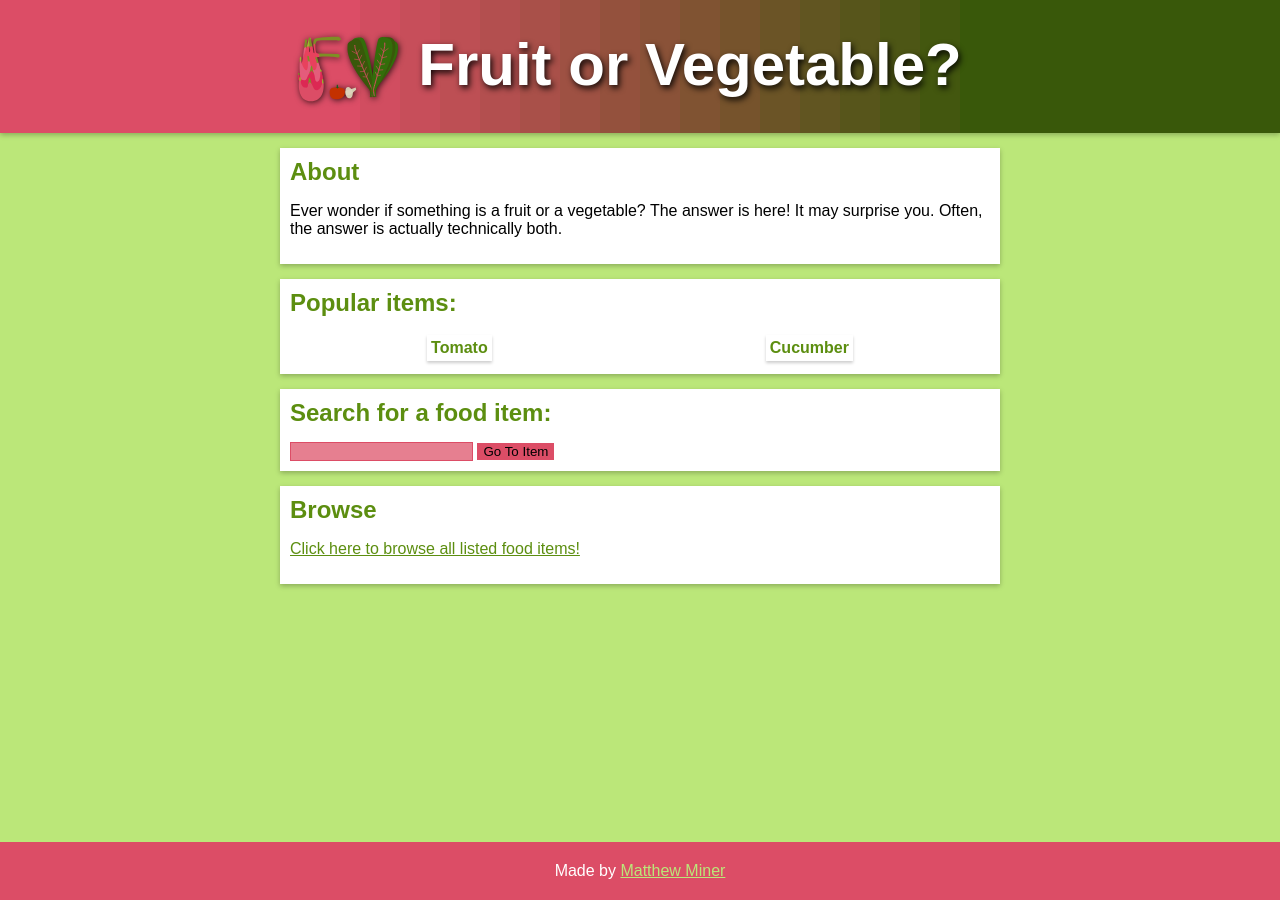
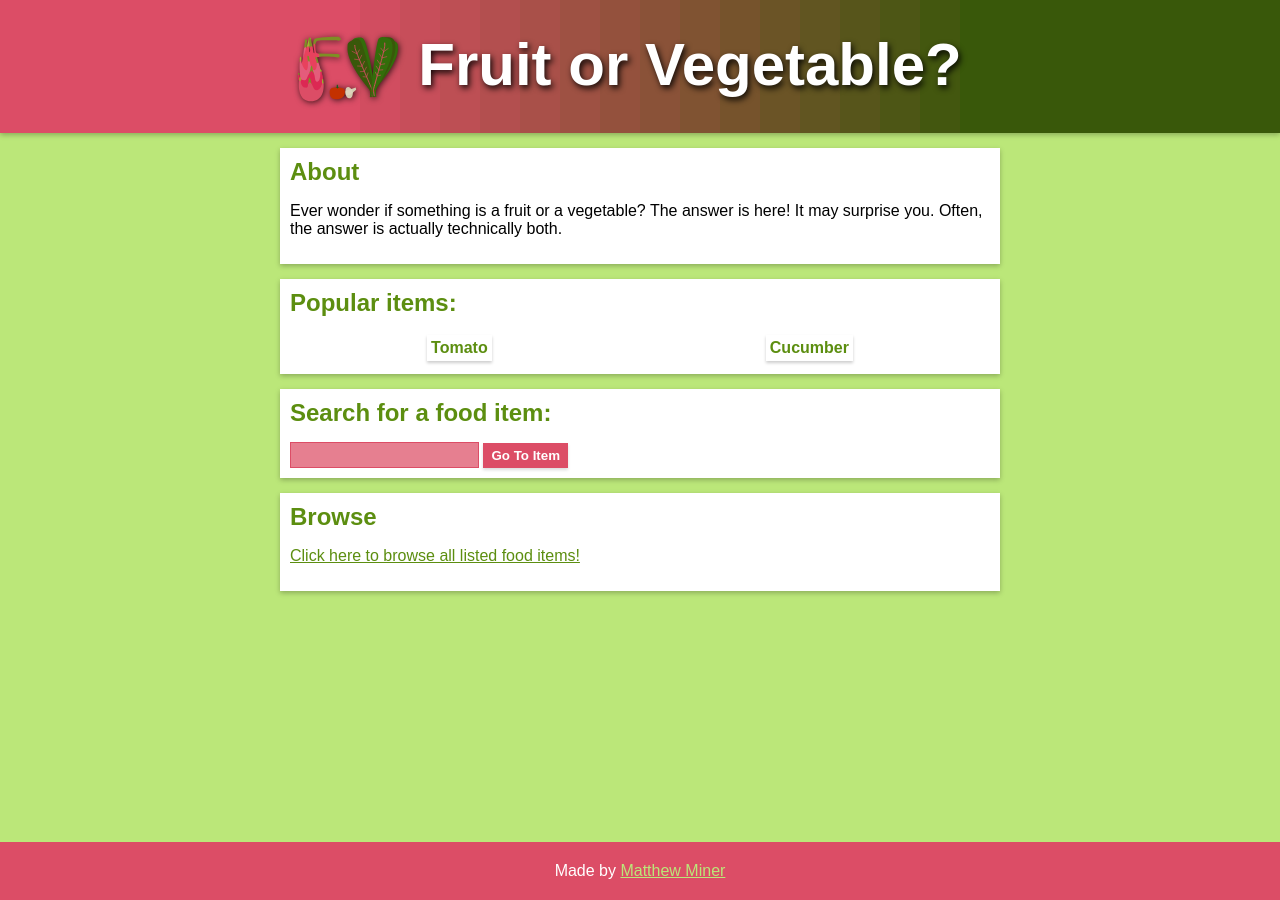
Before and after one commit to mminer237/fruitorvegetable, a Jekyll site: the page built from index.html, in a window 1280 px wide. Built offline with Jekyll 4.4.1, drawn with Linux system fonts in a browser that asks for light colours.

Commit message:
Improved search styling

```diff
--- a/css/style.scss
+++ b/css/style.scss
@@ -84,7 +84,7 @@ h2, summary {
 a {
 	color: $secondary-color;
 }
-a:hover {
+a:hover, button:hover {
 	filter: brightness(1.4);
 }
 #popular-items {
@@ -107,10 +107,17 @@ a:hover {
 input[type="text"] {
 	background-color: $lightish-primary-color;
 	border: 1px solid $primary-color;
+	height: 16px;
+	padding: 4px 5px;
 }
 button {
 	background-color: $primary-color;
 	border: none;
+	box-shadow: 0 2px 3px 0 rgba(0,0,0,0.14);
+	color: white;
+	cursor: pointer;
+	font-weight: bold;
+	padding: 5px 8px;
 }
 li:not(:last-child) {
 	margin-bottom: 8px;
```
